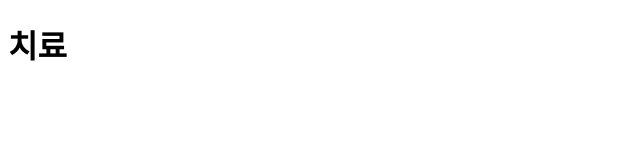
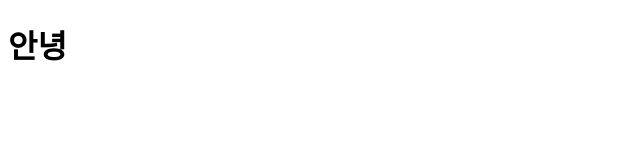
Before and after one commit to haena0721/web, a plain HTML site: page index.html in a window 1280 px wide. Shown: the full height of the page, 0-640 px from the left. Drawn offline with Linux system fonts and the light colour scheme.

Commit message:
Update index.html

```diff
--- a/index.html
+++ b/index.html
@@ -1,7 +1,7 @@
 <!DOCTYPEhtml>
 <html>
 <head>
-  <h1>  치료 </h1>
+  <h1>  안녕 </h1>
 </haed>
 <body>
 
```
